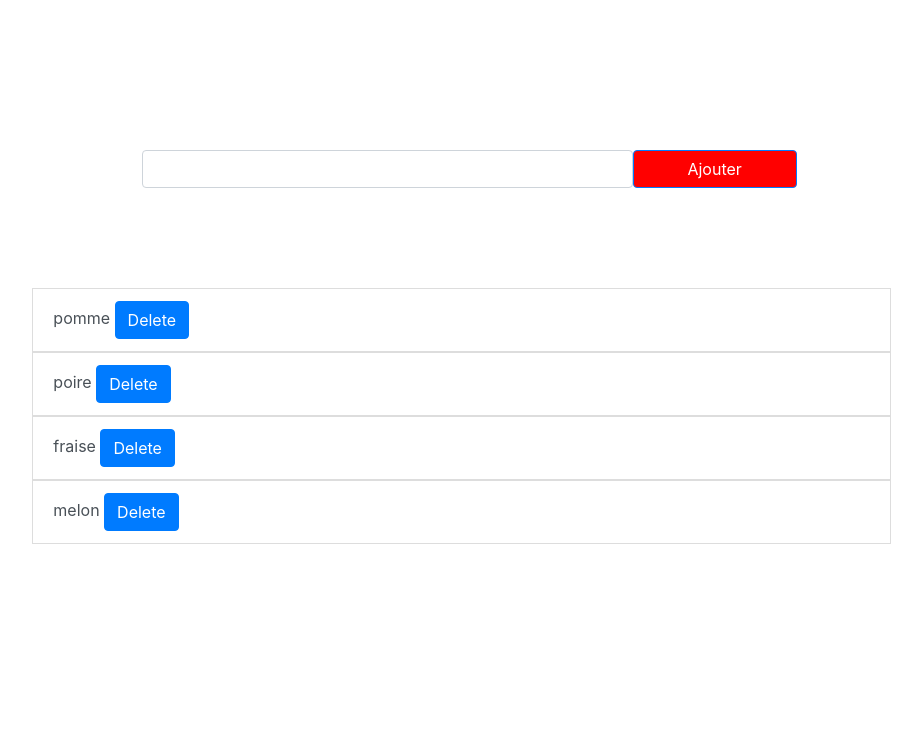
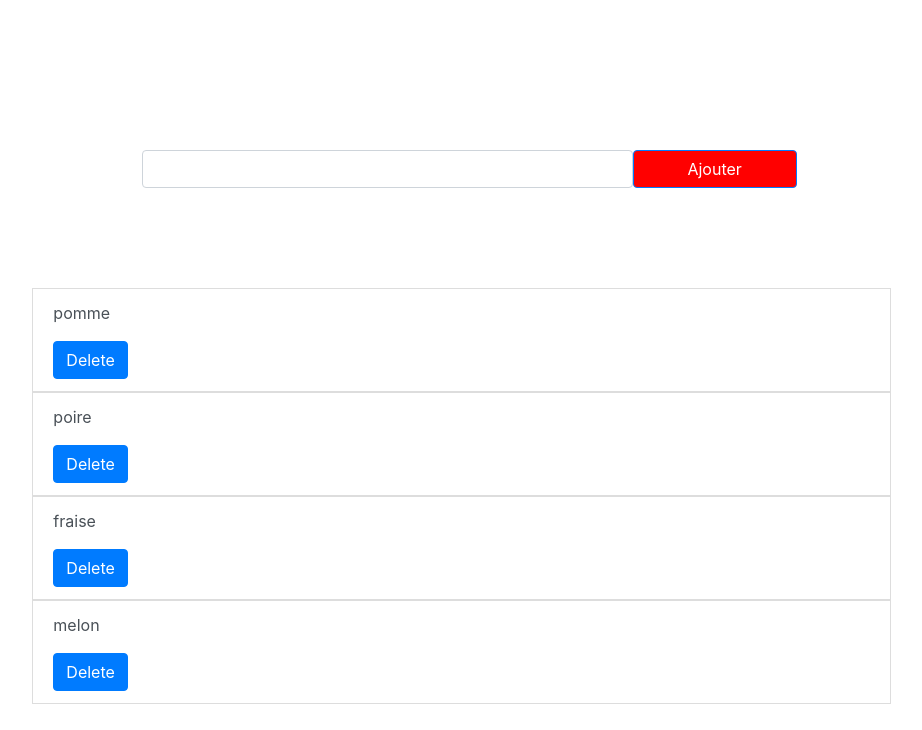
Before and after one commit to Mick22121987/FA-4-ApprofondissementComposant, an Angular app: page / in a window 1280 px wide. Shown: the top 730 px of the page, without its empty margins (171-1093 px from the left). Built offline with nearby package versions, Linux system fonts and the light colour scheme.

Commit message:
Lecon 8 ContentChild

```diff
--- a/src/app/app.component.html
+++ b/src/app/app.component.html
@@ -10,7 +10,7 @@
 <div class="row" style="margin-top:100px;">
   <ul class="list-group list-group-flush col-8 mx-auto">
     <app-item *ngFor="let f of fruits; let i = index;" (deleteF)="deleteFruit($event)">
-      {{ fruits[i] }}
+      <p #p >{{ fruits[i] }}</p>
     </app-item>
   </ul>
 </div>
--- a/src/app/app.component.ts
+++ b/src/app/app.component.ts
@@ -1,4 +1,4 @@
-import { Component, ViewEncapsulation, ViewChild, ElementRef } from '@angular/core';
+import { Component, ViewEncapsulation, ViewChild, ElementRef, ContentChild } from '@angular/core';
 
 @Component({
   selector: 'app-root',
--- a/src/app/item/item.component.ts
+++ b/src/app/item/item.component.ts
@@ -1,4 +1,4 @@
-import { Component, OnInit, Input, EventEmitter, Output } from '@angular/core';
+import { Component, OnInit, Input, EventEmitter, Output, ElementRef, ContentChild } from '@angular/core';
 
 @Component({
   selector: 'app-item',
@@ -7,12 +7,15 @@ import { Component, OnInit, Input, EventEmitter, Output } from '@angular/core';
 export class ItemComponent implements OnInit {
   @Input() public fruit: string;
   @Output() public deleteF: EventEmitter<string> = new EventEmitter();
+  @ContentChild('p') public el2: ElementRef
+
   constructor() { }
 
   ngOnInit() {
   }
 
   deleteFruit() {
-    this.deleteF.emit(this.fruit);
+    // this.deleteF.emit(this.fruit);
+    console.log(this.el2)
   }
 }
```
